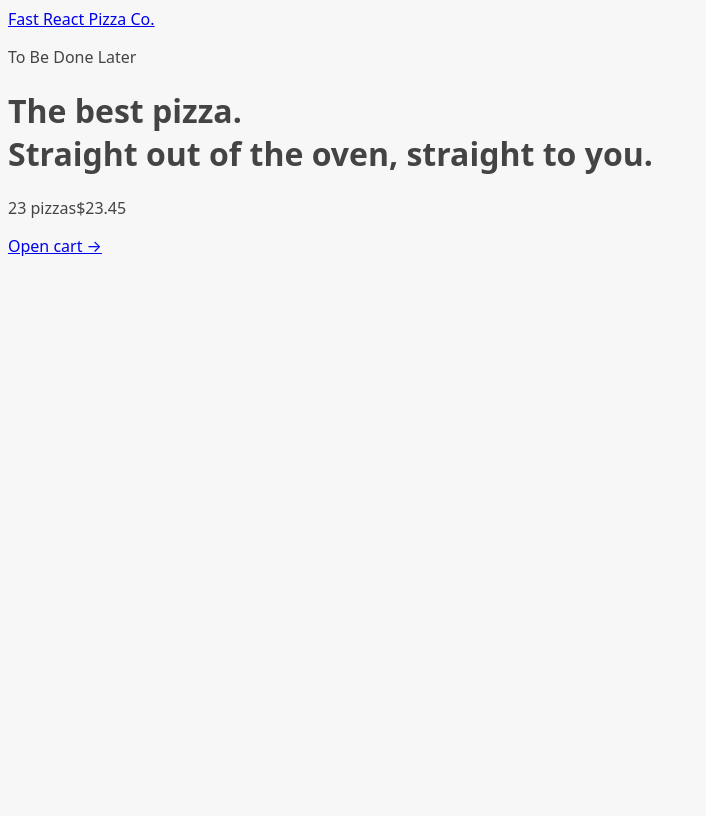
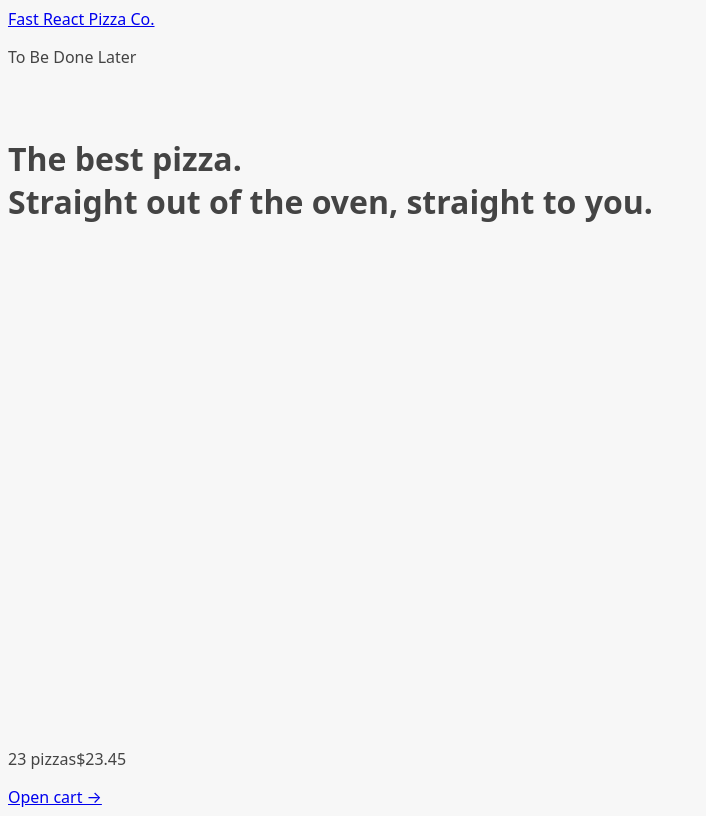
Before and after one commit to CezarLuca/21_fast_react_pizza, a React (Vite) app: page / in a window 1280 px wide. Shown: the whole page, without its empty margins (0-706 px from the left). Built offline with nearby package versions, Linux system fonts and the light colour scheme.

Commit message:
Displaying a Loading Indicator done

```diff
--- a/src/ui/AppLayout.jsx
+++ b/src/ui/AppLayout.jsx
@@ -1,13 +1,19 @@
-import { Outlet } from "react-router-dom";
+import { Outlet, useNavigation } from "react-router-dom";
 import CartOverview from "../features/cart/CartOverview";
 import Header from "./Header";
+import Loader from "./Loader";
 
 function AppLayout() {
+    const navigation = useNavigation();
+    // console.log(navigation);
+    const isLoading = navigation.state === "loading";
+
     return (
-        <div>
+        <div className="layout">
+            {isLoading && <Loader />}
+
             <Header />
             <main>
-                {/* <h1>Content</h1> */}
                 <Outlet />
             </main>
             <CartOverview />
--- /dev/null
+++ b/src/ui/Loader.jsx
@@ -0,0 +1,5 @@
+function Loader() {
+    return <div className="loader"></div>;
+}
+
+export default Loader;
```
